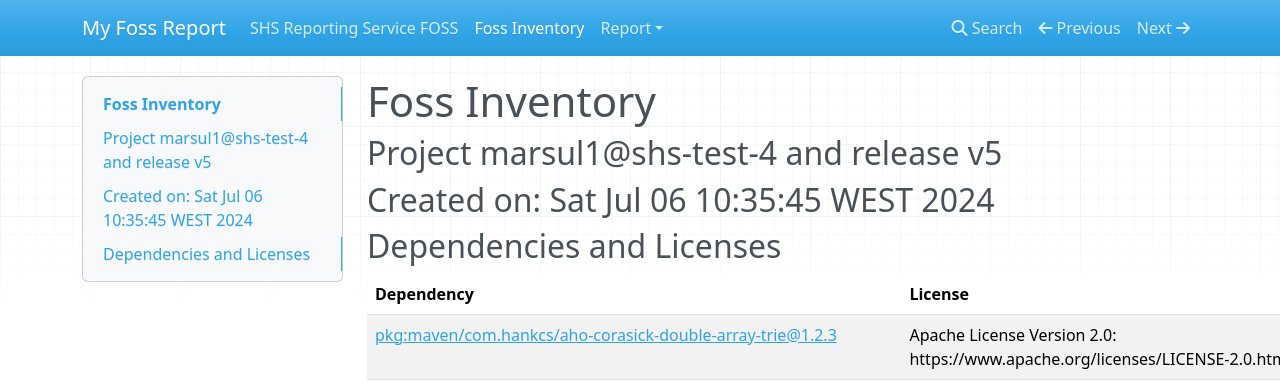
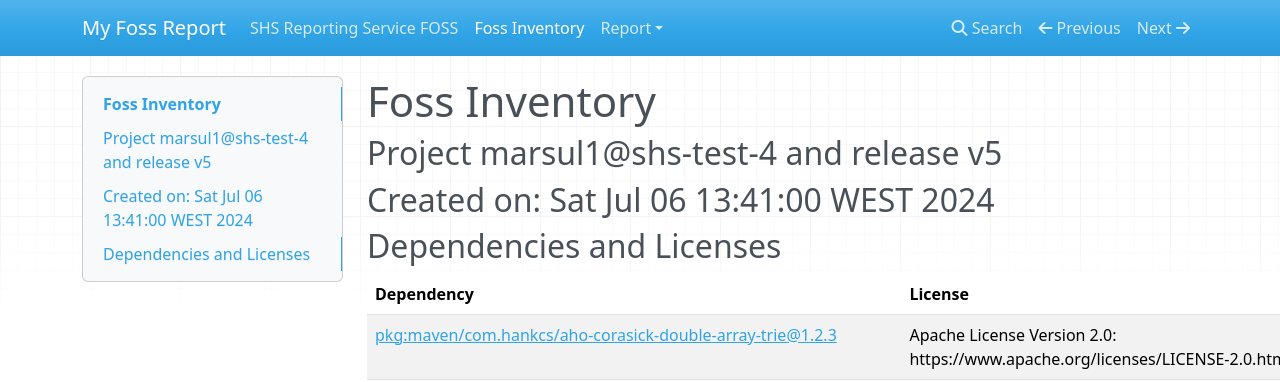
Before and after one commit to marsul1/shs-test-4, an MkDocs documentation site: the page built from foss/inventory.md, in a window 1280 px wide and 900 px high. Shown: the top 382 px of the window. Built offline with MkDocs 1.6.1, drawn with Linux system fonts in a browser that asks for light colours; nearby versions of some CDN libraries.

Commit message:
File foss/inventory.md updated

```diff
--- a/foss/inventory.md
+++ b/foss/inventory.md
@@ -2,7 +2,7 @@
 
 ## Project marsul1@shs-test-4 and release v5
 
-## Created on: Sat Jul 06 10:35:45 WEST 2024
+## Created on: Sat Jul 06 13:41:00 WEST 2024
 
 ## Dependencies and Licenses
 
```
